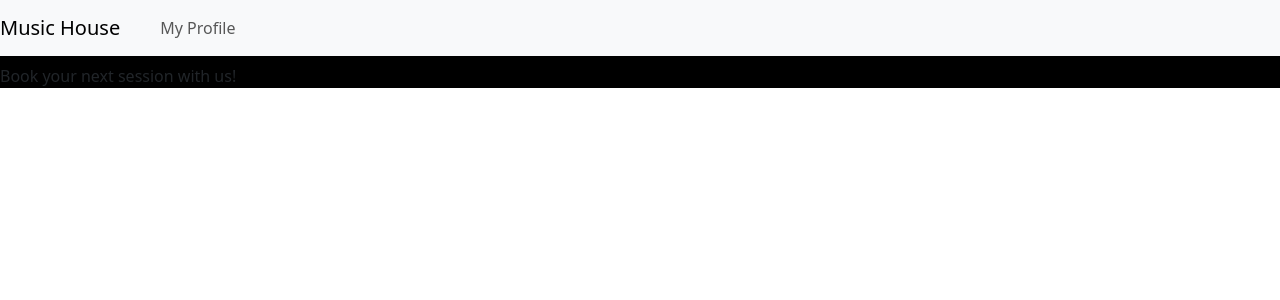
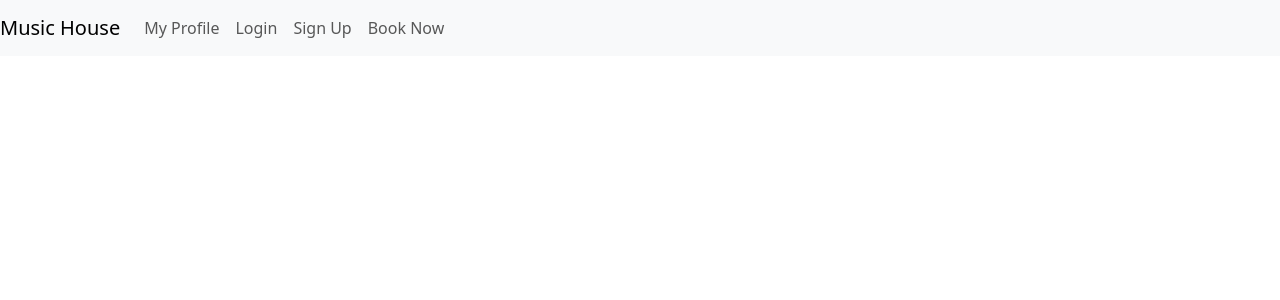
Before and after one commit to valerieleserra/music-house-2021-app, a React (Create React App) app: page / in a window 1280 px wide. Shown: the top 300 px of the page. Built offline with nearby package versions, Linux system fonts and the light colour scheme.

Commit message:
edited routes

```diff
--- a/src/App.css
+++ b/src/App.css
@@ -9,8 +9,8 @@
 #root{
 	background-color: black;
 
+}
 
-}
 .signup{
 	box-sizing: inherit;
 	background-color: whitesmoke;
@@ -23,3 +23,7 @@
 	font-family: 'Roboto', sans-serif;
 
 }
+
+.home-cont{
+	background-color: #e9e9e9;
+}
--- a/src/App.js
+++ b/src/App.js
@@ -8,7 +8,7 @@ import Login from './components/Login'
 import Signup from './components/Signup'
 import React, { createContext, useState } from 'react'
 import './App.css'
-import 'bootstrap/dist/css/bootstrap.min.css';
+import 'bootstrap/dist/css/bootstrap.min.css'
 
 firebase.initializeApp(firebaseConfig)
 const fbAuth = firebase.auth()
@@ -16,23 +16,24 @@ const fbAuth = firebase.auth()
 export const AuthContext = createContext('')
 
 export default function App() {
-  const [user, setUser] = useState(JSON.parse(localStorage.getItem('user')) || null)
+  const [user, setUser] = useState(
+    JSON.parse(localStorage.getItem('user')) || null
+  )
   return (
-
     <Router>
       <AuthContext.Provider value={{ user, setUser, fbAuth, firebase }}>
-      <Header />
-      <Switch>
+        <Header />
+        <Switch>
           <Home />
-        <Route path='/' component = {Home}></Route>
-        <Route path='/login' component = {Login}></Route>
-        <Route path='/signup' component = {Signup}></Route>
-        <Signup/>
-        <Login/>
-
-    </Switch>
-    </AuthContext.Provider>
-  </Router>
-
+          <Route path="/login" component={Login}>
+            <Login />
+          </Route>
+          <Route path="/signup" component={Signup}>
+            <Signup />
+          </Route>
+          <Route path="/" component={Home}></Route>
+        </Switch>
+      </AuthContext.Provider>
+    </Router>
   )
 }
--- /dev/null
+++ b/src/components/Bookings.js
@@ -0,0 +1,5 @@
+export default function bookings(){
+    return(
+        <h1>These are my bookings!</h1>
+    )
+}
--- a/src/components/Header.js
+++ b/src/components/Header.js
@@ -6,10 +6,12 @@ export default function Header() {
         <>
         <Navbar className="navbar" bg="light" variant="light">
 
-          <Navbar.Brand href="/home">Music House</Navbar.Brand>
+          <Navbar.Brand to="/home">Music House</Navbar.Brand>
           <Nav className="me-auto">
-            <Nav.Link href="/"></Nav.Link>
-            <Nav.Link href="/profile">My Profile</Nav.Link>
+            <Nav.Link to="/profile">My Profile</Nav.Link>
+            <Nav.Link to="/login">Login</Nav.Link>
+            <Nav.Link to="/signup">Sign Up</Nav.Link>
+            <Nav.Link to="/bookings">Book Now</Nav.Link>
           </Nav>
         </Navbar>
       </>
--- a/src/components/Login.js
+++ b/src/components/Login.js
@@ -1,6 +1,5 @@
-import { useContext, useState } from 'react'
+import React, { useContext, useState } from 'react'
 import { AuthContext } from '../App'
-import React from 'react'
 import { Form, Button, Container } from 'react-bootstrap'
 import firebase from 'firebase'
 
--- a/src/components/Signup.js
+++ b/src/components/Signup.js
@@ -77,6 +77,16 @@ export default function Signup() {
               />
             </Form.Group>
             &nbsp;
+            <Form.Group className="mb-3" controlId="formProjectName">
+              <Form.Label>Project Name</Form.Label>
+              <Form.Control
+                value={lastName}
+                onChange={(e) => setLastName(e.target.value)}
+                type="text"
+                placeholder="Enter your project or stage name here."
+              />
+            </Form.Group>
+            &nbsp;
             <Form.Group className="mb-3" controlId="formBasicEmail">
               <Form.Label>Email address</Form.Label>
               <Form.Control
--- a/src/pages/Home.js
+++ b/src/pages/Home.js
@@ -2,7 +2,7 @@ export default function Home() {
     return(
         <div className='home-cont'>
             <h1 className='home-text'>  </h1>
-            <p> Book your next session with us! </p>
+
         </div>
     )
 }
```
